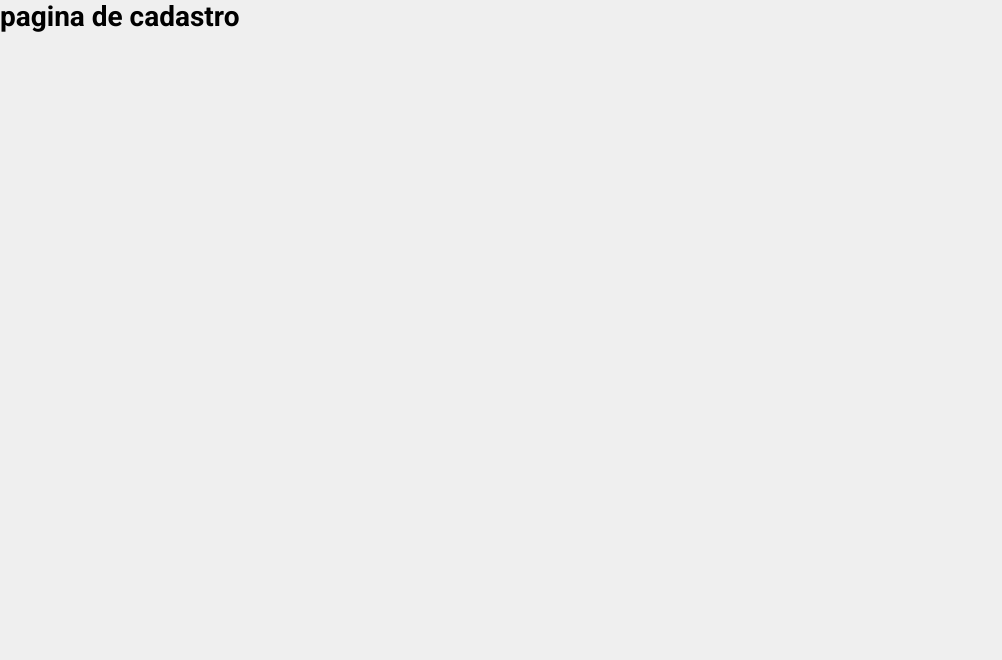
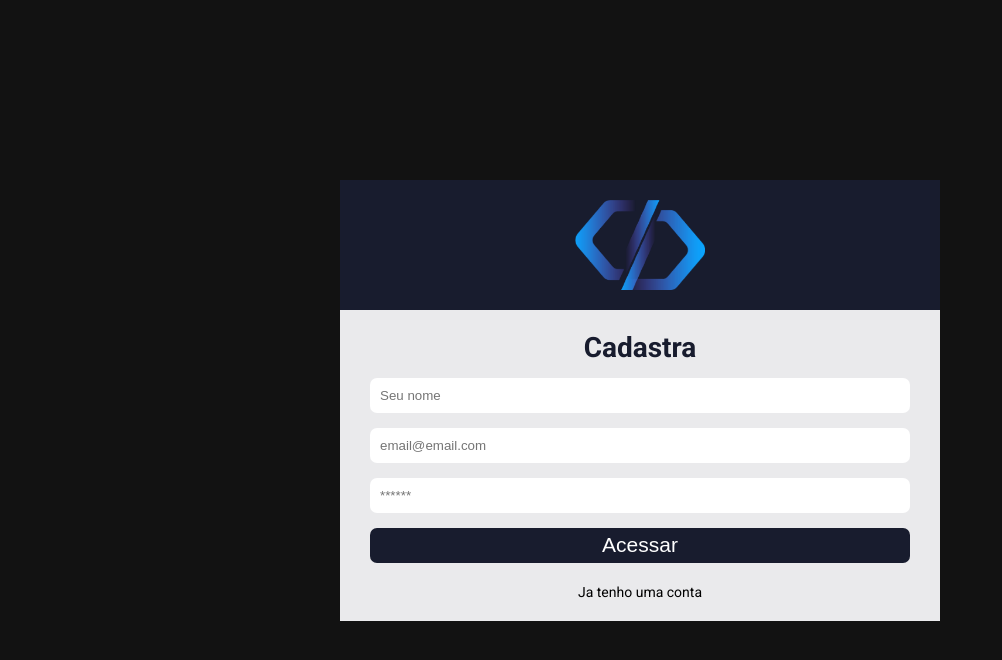
Before and after one commit to MarcosEMachado/chamados-reactJS, a React (Create React App) app: page /register in a window 1280 px wide. Shown: the top 660 px of the page, without its empty margins (0-1002 px from the left). Built offline with nearby package versions, Linux system fonts and the light colour scheme.

Commit message:
cadastro

```diff
--- a/src/paginas/Deslogar/index.js
+++ b/src/paginas/Deslogar/index.js
@@ -1,8 +1,33 @@
+import { Link } from 'react-router-dom';
+import { useState } from 'react';
+import logo from '../../assets/logo.png';
 
 function Deslogar() {
+
+  const [nome, setNome] = useState('');
+  const [email, setEmail] = useState('');
+  const [senha, setSenha] = useState('');
+
+  function handleSubmit(e){
+    e.preventDefault();
+    alert('clicou')
+  }
+
     return (
-      <div>
-        <h1> pagina de cadastro </h1>
+      <div className= "container-center">
+        <div className="login">
+          <div className="logo-area">
+            <img src={logo} alt="Sistema Logo"/>
+          </div>
+          <form onSubmit={handleSubmit}>
+            <h1>Cadastra</h1>
+            <input type="text" placeholder="Seu nome" value={nome} onChange={ (e)=> setNome(e.target.value) } />
+            <input type="text" placeholder="email@email.com" value={email} onChange={ (e)=> setEmail(e.target.value) } />
+            <input type="password" placeholder="******" value={senha} onChange={ (e)=> setSenha(e.target.value) }/>
+            <button type="submit">Acessar</button>
+          </form>
+          <Link to="/"> Ja tenho uma conta </Link>
+        </div>
       </div>
     );
   }
```
